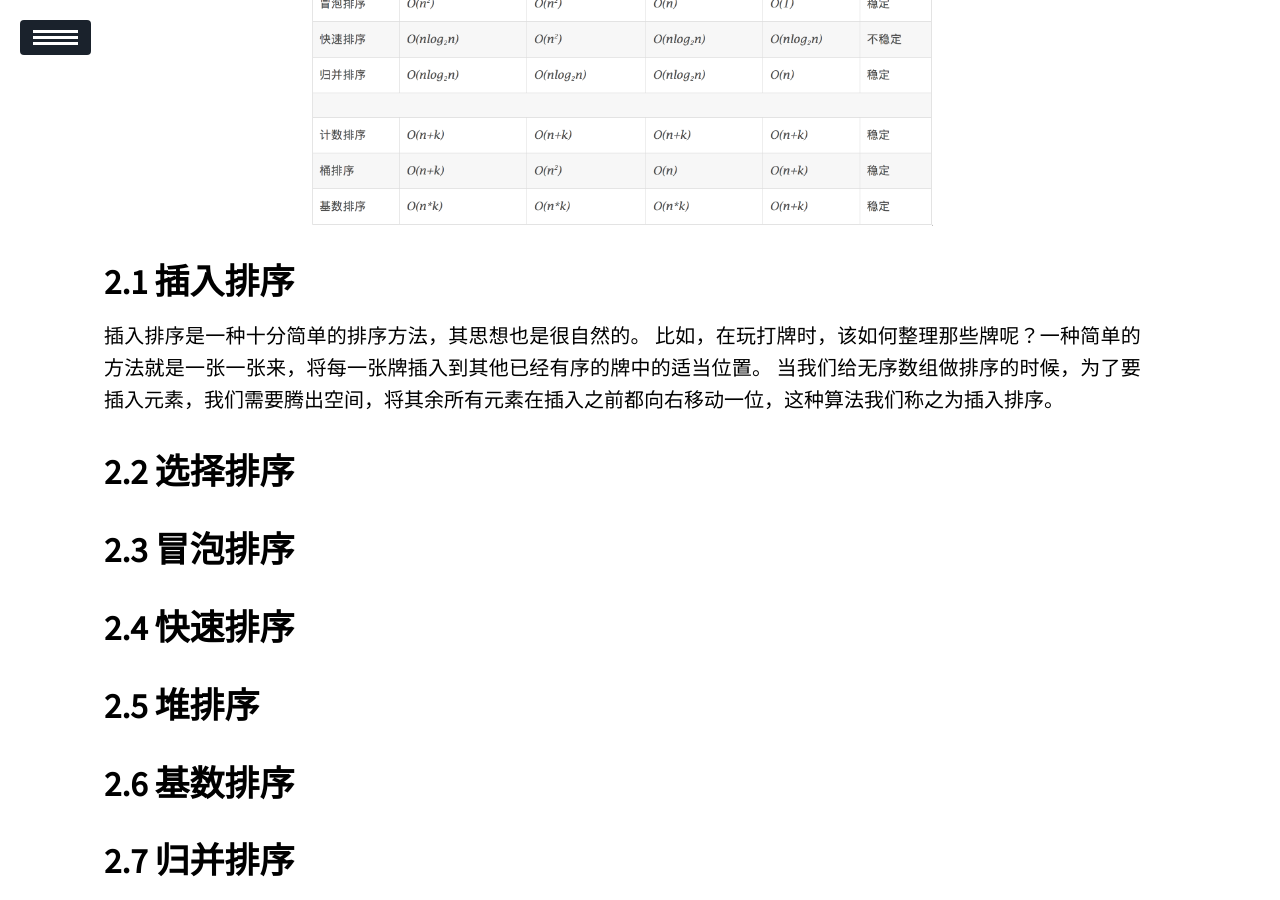
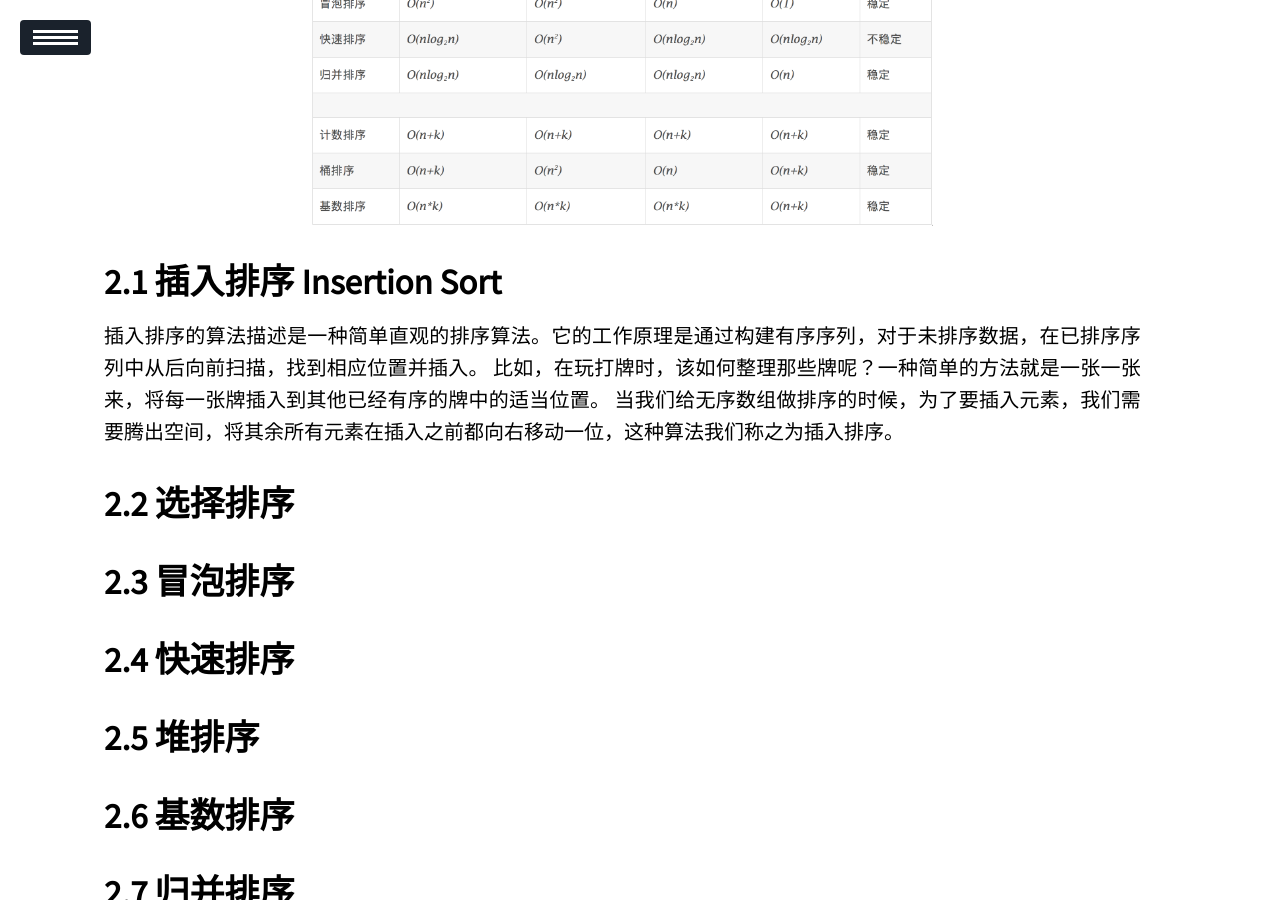
Before and after one commit to ssskz/ssskz.github.io, a Jekyll site: the page built from _posts/2024-9-13-Sorting-Algorithm.md, in a window 1280 px wide and 900 px high, scrolled down 1824 px. Built offline with Jekyll 4.4.1, drawn with Linux system fonts in a browser that asks for light colours; our own code applies the rules of GitHub Pages for plain Markdown files; a script that is not in the unit is left out.

Commit message:
1
Signed-off-by: ssskz <12497590+ssskz@user.noreply.gitee.com>

```diff
--- a/_posts/2024-9-13-Sorting-Algorithm.md
+++ b/_posts/2024-9-13-Sorting-Algorithm.md
@@ -32,9 +32,9 @@ description: Sorting is an important operation in computer programming, we will
 
 <img src="https://ssskz.github.io/materials/Sorting/O.png" width="60%">
 
-## 插入排序
+## 插入排序 Insertion Sort
 
-插入排序是一种十分简单的排序方法，其思想也是很自然的。
+插入排序的算法描述是一种简单直观的排序算法。它的工作原理是通过构建有序序列，对于未排序数据，在已排序序列中从后向前扫描，找到相应位置并插入。
 比如，在玩打牌时，该如何整理那些牌呢？一种简单的方法就是一张一张来，将每一张牌插入到其他已经有序的牌中的适当位置。
 当我们给无序数组做排序的时候，为了要插入元素，我们需要腾出空间，将其余所有元素在插入之前都向右移动一位，这种算法我们称之为插入排序。
 
```
